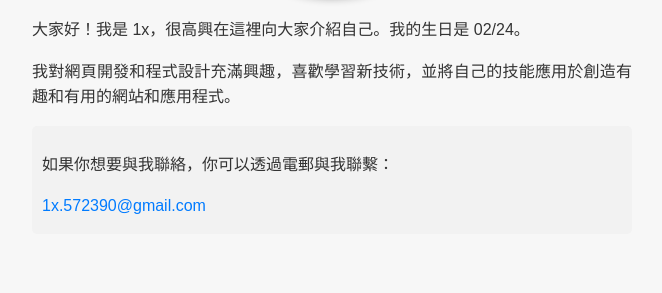
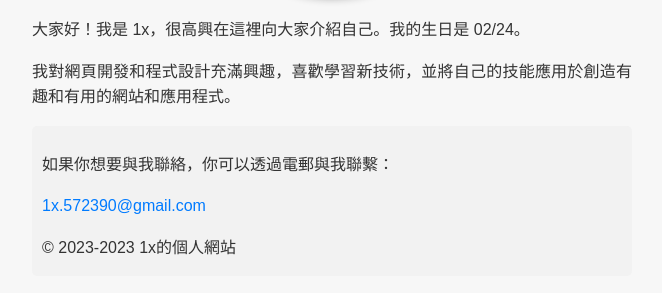
Before and after one commit to i-like-dev/aboutme, a plain HTML site: page index.html in a window 1280 px wide. Shown: the part 267-560 px from the top of the page, without its empty margins (308-970 px from the left). Drawn offline with Linux system fonts and the light colour scheme.

Commit message:
Update index.html

```diff
--- a/index.html
+++ b/index.html
@@ -83,6 +83,10 @@
           如果你想要與我聯絡，你可以透過電郵與我聯繫：
         </p>
         <p><a href="mailto:1x.572390@gmail.com">1x.572390@gmail.com</a></p>
+        <footer id="footer">
+<p class="copyright">&copy; 2023-2023 1x的個人網站</p>
+</footer>
+</div>
     </div>
 </body>
 </html>
```
